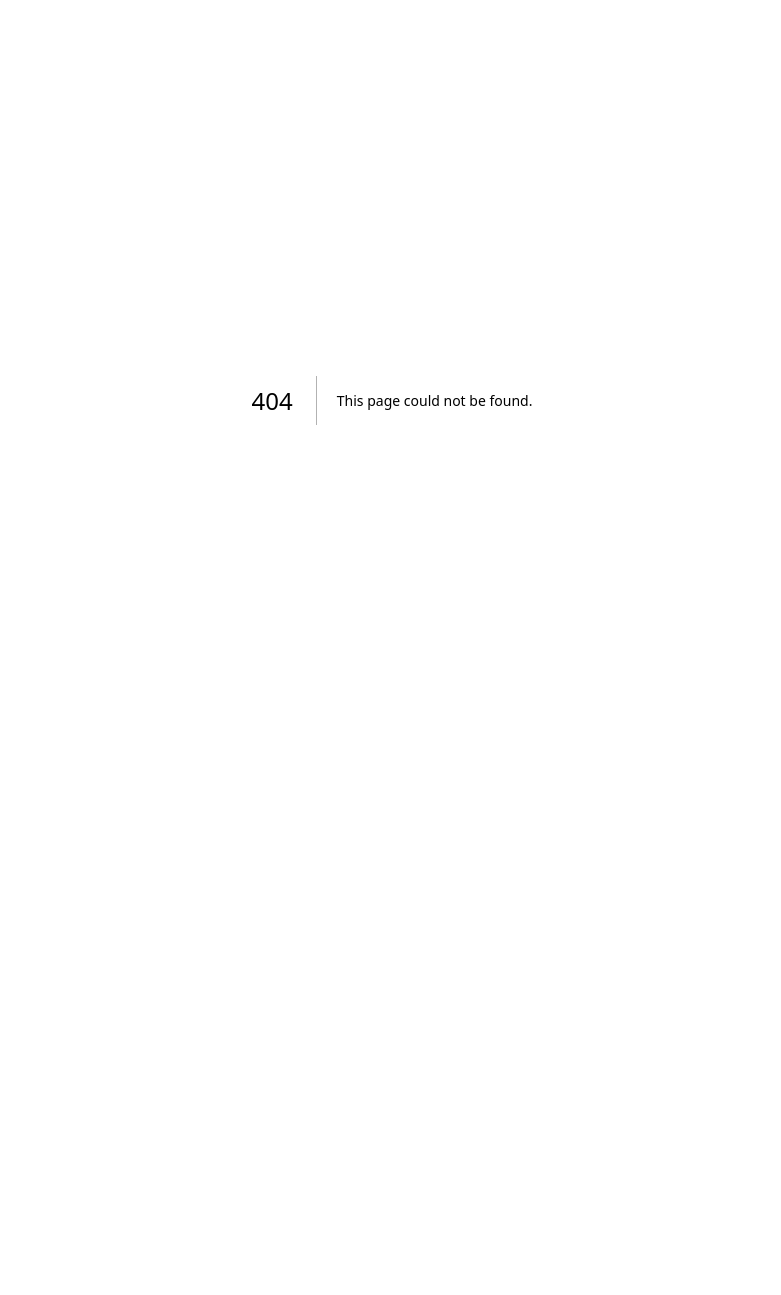
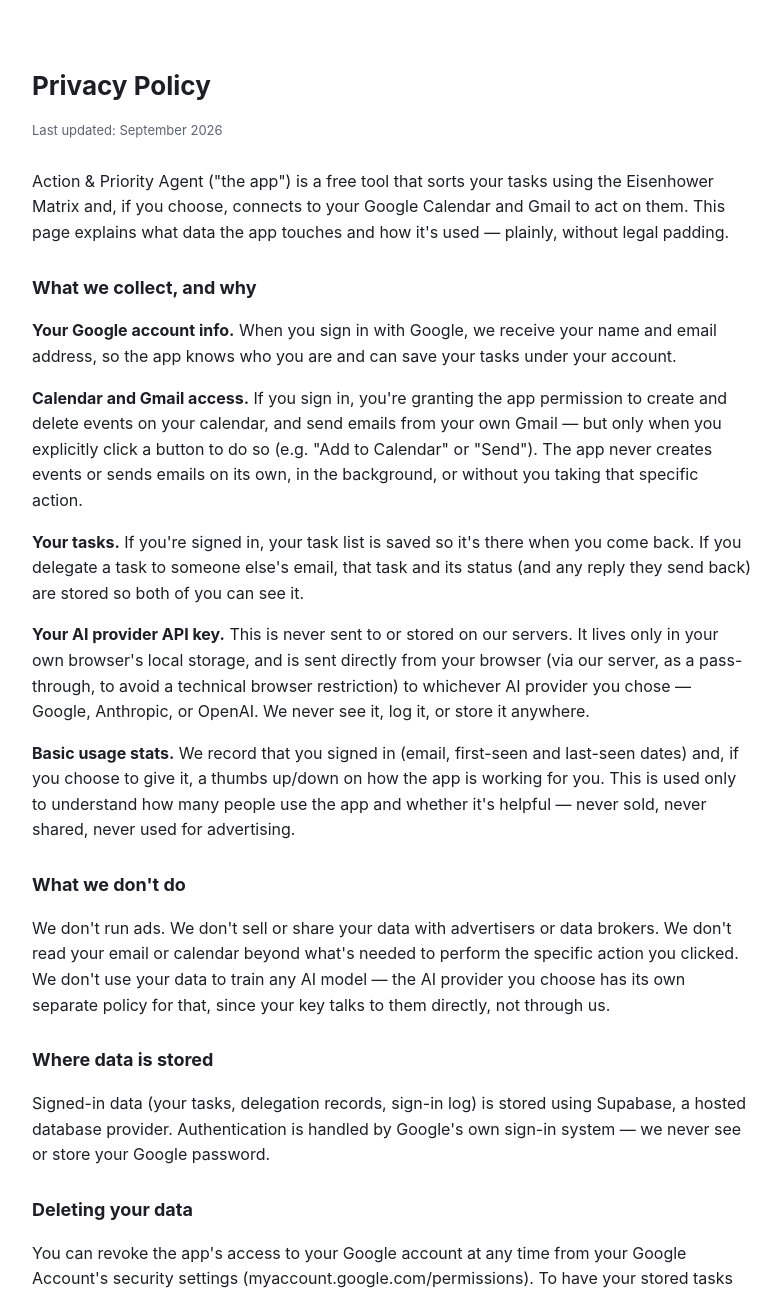
Before and after one commit to msahil95/action-priority-agent, a Next.js app: page /privacy in a window 1280 px wide. Before the commit this address had no page. Shown: the top 1295 px of the page, without its empty margins (248-1029 px from the left). Before the commit the page ends 800 px from the top, so only its background shows below. Built offline with nearby package versions, Linux system fonts and the light colour scheme.

Commit message:
add privacy policy

```diff
--- /dev/null
+++ b/pages/privacy.js
@@ -0,0 +1,80 @@
+export default function Privacy() {
+  return (
+    <div style={{ maxWidth: 720, margin: "0 auto", padding: "40px 20px", fontFamily: "Inter, sans-serif", color: "#1C1F26", lineHeight: 1.6 }}>
+      <h1 style={{ fontSize: 26, fontWeight: 700, marginBottom: 4 }}>Privacy Policy</h1>
+      <p style={{ color: "#5C6470", fontSize: 13, marginBottom: 28 }}>Last updated: September 2026</p>
+
+      <p>
+        Action &amp; Priority Agent ("the app") is a free tool that sorts your
+        tasks using the Eisenhower Matrix and, if you choose, connects to your
+        Google Calendar and Gmail to act on them. This page explains what
+        data the app touches and how it's used — plainly, without legal
+        padding.
+      </p>
+
+      <h2 style={sectionStyle}>What we collect, and why</h2>
+      <p><strong>Your Google account info.</strong> When you sign in with
+      Google, we receive your name and email address, so the app knows who
+      you are and can save your tasks under your account.</p>
+
+      <p><strong>Calendar and Gmail access.</strong> If you sign in, you're
+      granting the app permission to create and delete events on your
+      calendar, and send emails from your own Gmail — but only when you
+      explicitly click a button to do so (e.g. "Add to Calendar" or "Send").
+      The app never creates events or sends emails on its own, in the
+      background, or without you taking that specific action.</p>
+
+      <p><strong>Your tasks.</strong> If you're signed in, your task list is
+      saved so it's there when you come back. If you delegate a task to
+      someone else's email, that task and its status (and any reply they
+      send back) are stored so both of you can see it.</p>
+
+      <p><strong>Your AI provider API key.</strong> This is never sent to or
+      stored on our servers. It lives only in your own browser's local
+      storage, and is sent directly from your browser (via our server, as a
+      pass-through, to avoid a technical browser restriction) to whichever
+      AI provider you chose — Google, Anthropic, or OpenAI. We never see it,
+      log it, or store it anywhere.</p>
+
+      <p><strong>Basic usage stats.</strong> We record that you signed in
+      (email, first-seen and last-seen dates) and, if you choose to give it,
+      a thumbs up/down on how the app is working for you. This is used only
+      to understand how many people use the app and whether it's helpful —
+      never sold, never shared, never used for advertising.</p>
+
+      <h2 style={sectionStyle}>What we don't do</h2>
+      <p>We don't run ads. We don't sell or share your data with advertisers
+      or data brokers. We don't read your email or calendar beyond what's
+      needed to perform the specific action you clicked. We don't use your
+      data to train any AI model — the AI provider you choose has its own
+      separate policy for that, since your key talks to them directly, not
+      through us.</p>
+
+      <h2 style={sectionStyle}>Where data is stored</h2>
+      <p>Signed-in data (your tasks, delegation records, sign-in log) is
+      stored using Supabase, a hosted database provider. Authentication is
+      handled by Google's own sign-in system — we never see or store your
+      Google password.</p>
+
+      <h2 style={sectionStyle}>Deleting your data</h2>
+      <p>You can revoke the app's access to your Google account at any time
+      from your Google Account's security settings
+      (myaccount.google.com/permissions). To have your stored tasks or
+      sign-in record deleted entirely, contact us at the email below.</p>
+
+      <h2 style={sectionStyle}>Children</h2>
+      <p>This app is not directed at children under 13, and we don't
+      knowingly collect data from them.</p>
+
+      <h2 style={sectionStyle}>Changes to this policy</h2>
+      <p>If this policy changes, the "Last updated" date at the top will
+      change too. Continued use of the app after a change means you accept
+      the update.</p>
+
+      <h2 style={sectionStyle}>Contact</h2>
+      <p>Questions about this policy or your data: ayyan555.ai@gmail.com</p>
+    </div>
+  );
+}
+
+const sectionStyle = { fontSize: 18, fontWeight: 700, marginTop: 28, marginBottom: 8 };
```
